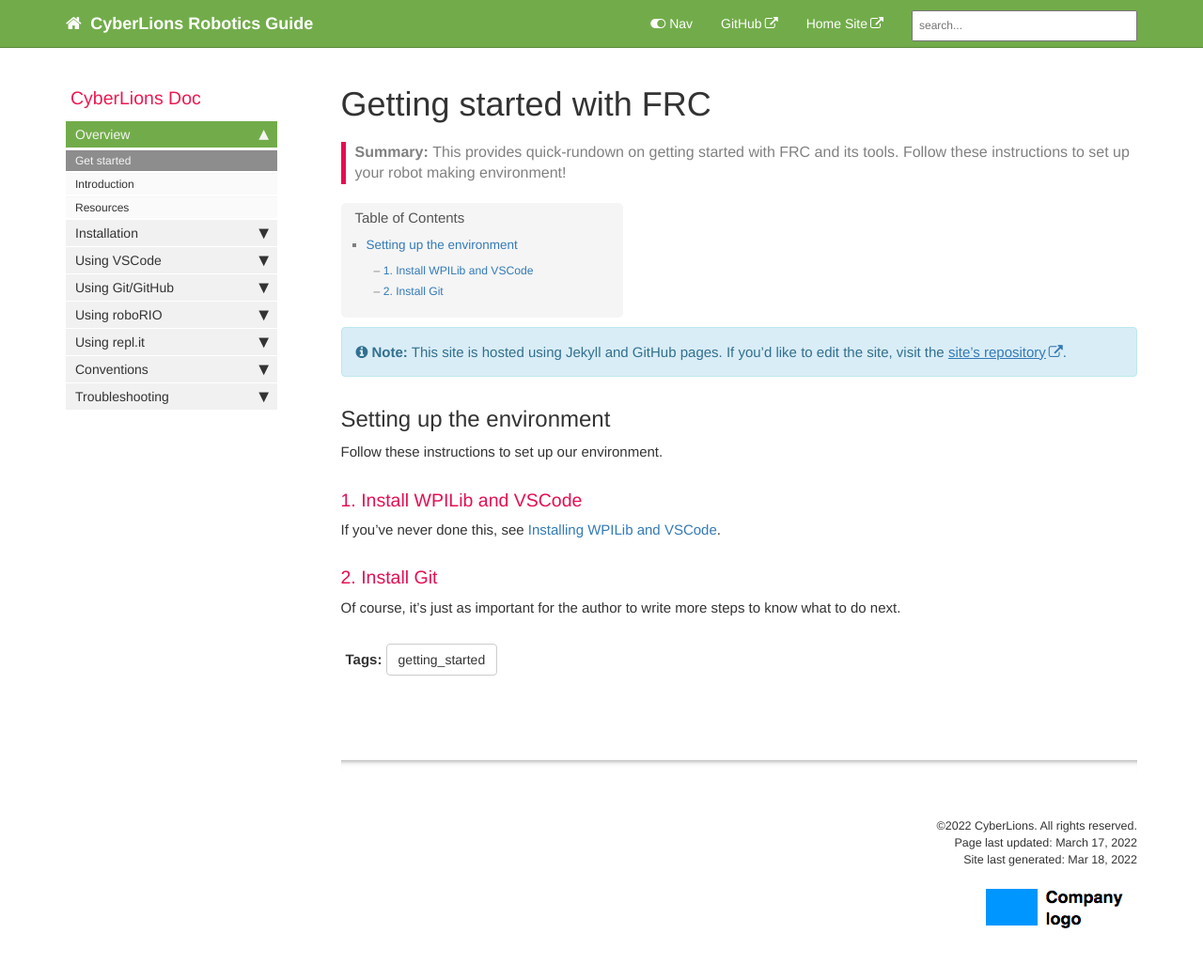
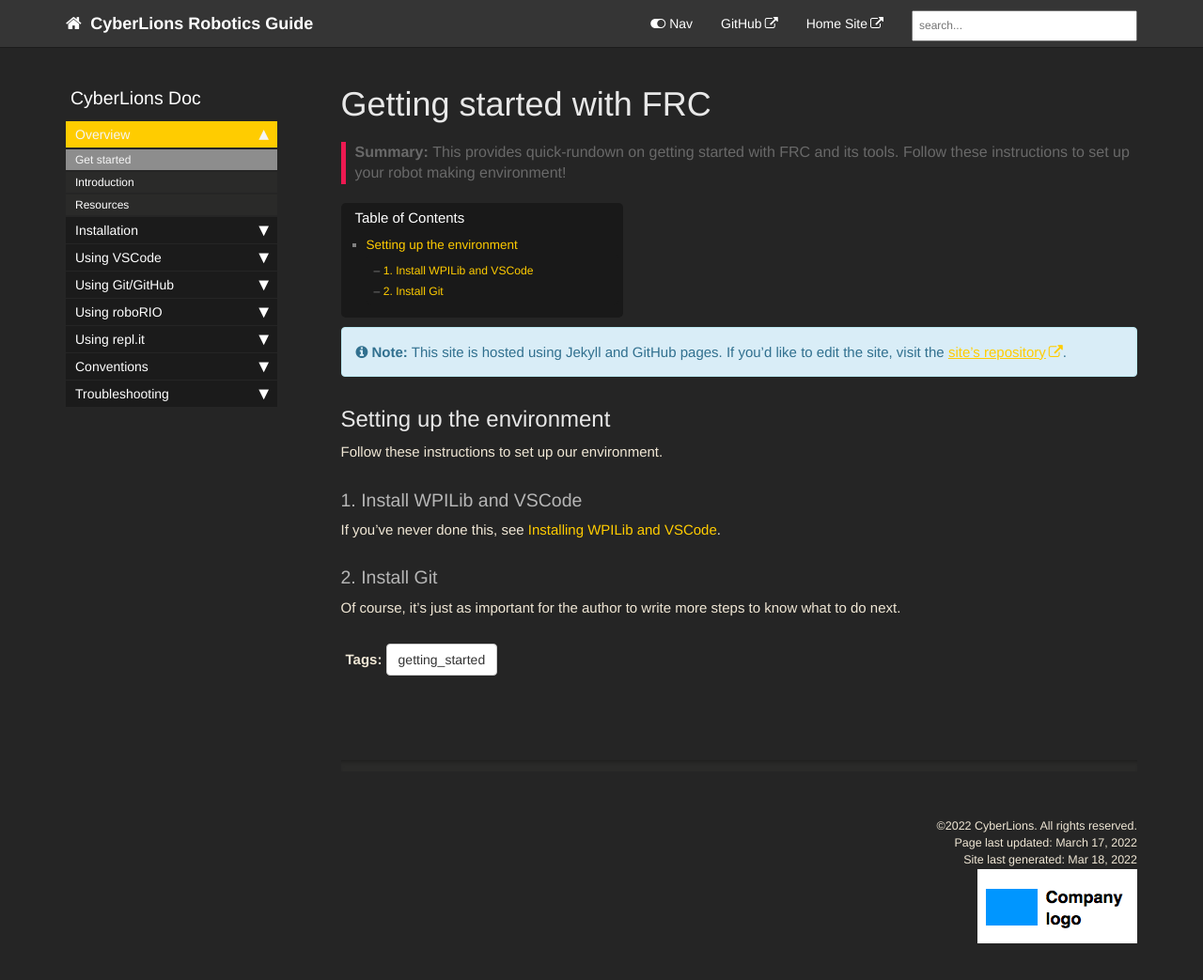
Before and after one commit to CyberLions-8521/CyberLions-8521, a Jekyll site: the page built from index.md, in a window 1280 px wide and 1064 px high. Shown: the top 1043 px of the window at 94% size. Built offline with Jekyll 4.4.1, drawn with Linux system fonts in a browser that asks for light colours; comment, search, counter and statistics services are not loaded.

Commit message:
Add dark theme

```diff
--- a/_includes/head.html
+++ b/_includes/head.html
@@ -14,7 +14,7 @@
 <link rel="stylesheet" href="css/customstyles.css">
 <link rel="stylesheet" href="css/boxshadowproperties.css">
 <!-- most color styles are extracted out to here -->
-<link rel="stylesheet" href="css/theme-green.css">
+<link rel="stylesheet" href="css/theme-dark.css">
 
 <script src="https://cdnjs.cloudflare.com/ajax/libs/jquery/3.3.1/jquery.min.js"></script>
 
--- /dev/null
+++ b/css/theme-dark.css
@@ -0,0 +1,176 @@
+.summary {
+    color: #696969;
+    border-left: 5px solid #ED1951;
+    font-size:16px;
+}
+
+
+h1, h2, h3, h4, h5, h6 {color: #e8e8e8;}
+h3 {color: #b6b6b6; }
+h4 {color: #808080; }
+
+.nav-tabs > li.active > a, .nav-tabs > li.active > a:hover, .nav-tabs > li.active > a:focus {
+    background-color: #ffcc00;
+    color: white;
+}
+
+.nav > li > a {
+    background-color: #1b1b1b;
+    color: white
+}
+
+.nav > li.active > a {
+    background-color: #ffcc00;
+}
+
+.nav > li > a:hover {
+    background-color: #ffcc00;
+}
+
+.nav > li > a:focus {
+    background-color: #ffcc00;
+}
+
+.nav ul li a {
+    background-color: #2a2a29;
+    border-top: #202020;
+    color: white;
+}
+
+div.navbar-collapse .dropdown-menu > li > a:hover {
+    background-color: #ffcc00;
+}
+
+.nav li.thirdlevel > a {
+    background-color: #FAFAFA !important;
+    color: #248EC2;
+    font-weight: bold;
+}
+
+a {color: #ffcc00;}
+
+a[data-toggle="tooltip"] {
+    color: #649345;
+    font-style: italic;
+    cursor: default;
+}
+
+a:focus, a:active, a:hover {
+    color: #fde68b;
+}
+
+.navbar-inverse {
+    background-color: #353535;
+    border-color: #1b1b1b;
+}
+.navbar-inverse .navbar-nav>li>a, .navbar-inverse .navbar-brand {
+    color: white;
+}
+
+.navbar-inverse .navbar-nav>li>a:hover, a.fa.fa-home.fa-lg.navbar-brand:hover {
+     color: #f0f0f0;
+}
+
+a.navbar-brand:hover {
+  color: #f0f0f0;
+}
+
+.navbar-inverse .navbar-nav > .open > a, .navbar-inverse .navbar-nav > .open > a:hover, .navbar-inverse .navbar-nav > .open > a:focus {
+    color: #015CAE;
+}
+
+.navbar-inverse .navbar-nav > .open > a, .navbar-inverse .navbar-nav > .open > a:hover, .navbar-inverse .navbar-nav > .open > a:focus {
+    background-color: #015CAE;
+    color: #ffffff;
+}
+
+.navbar-inverse .navbar-collapse, .navbar-inverse .navbar-form {
+    border-color: #248ec2 !important;
+}
+
+.btn-primary {
+    color: #ffffff;
+    background-color: #347DBE;
+    border-color: #347DBE;
+}
+
+.navbar-inverse .navbar-nav > .active > a, .navbar-inverse .navbar-nav > .active > a:hover, .navbar-inverse .navbar-nav > .active > a:focus {
+    background-color: #347DBE;
+}
+
+.btn-primary:hover,
+.btn-primary:focus,
+.btn-primary:active,
+.btn-primary.active,
+.open .dropdown-toggle.btn-primary {
+    background-color: #248ec2;
+    border-color: #347DBE;
+}
+
+.printTitle {
+    color: #015CAE !important;
+}
+
+body {color: #f0e7d5; background-color: #252525;}
+body.print h1 {color: #015CAE !important; font-size:28px !important;}
+body.print h2 {color: #595959 !important; font-size:20px !important;}
+body.print h3 {color: #E50E51 !important; font-size:14px !important;}
+body.print h4 {color: #679DCE !important; font-size:14px; font-style: italic !important;}
+
+.anchorjs-link:hover {
+    color: #216f9b;
+}
+
+div.sidebarTitle {
+    color: #015CAE;
+}
+
+li.sidebarTitle {
+  margin-top:20px;
+    font-weight:normal;
+    font-size:130%;
+    color: #ffffff;
+    margin-bottom:10px;
+    margin-left: 5px;
+
+}
+
+.navbar-inverse .navbar-toggle:focus, .navbar-inverse .navbar-toggle:hover {
+    background-color: #015CAE;
+}
+
+.navbar-inverse .navbar-toggle {
+    border-color: #015CAE;
+}
+
+hr.shaded {
+    background-color: #2a2a29;
+}
+
+div#toc ul {
+    background-color: #191919;
+}
+
+div#toc >ul::before {
+    color: #ffffff;
+}
+
+div#search-demo-container {
+    color: black;
+}
+
+ul#results-container a {
+    color: black;
+}
+
+table {
+    border-color: #191919;
+}
+
+table > tbody > tr:nth-of-type(odd) {
+    background-color: #2b2b2b;
+}
+
+table > thead > tr > th, table > tbody > tr > th, table > tfoot > tr > th, table > thead > tr > td, table > tbody > tr > td, table > tfoot > tr > td {
+    border-top-color: #191919;
+}
```
